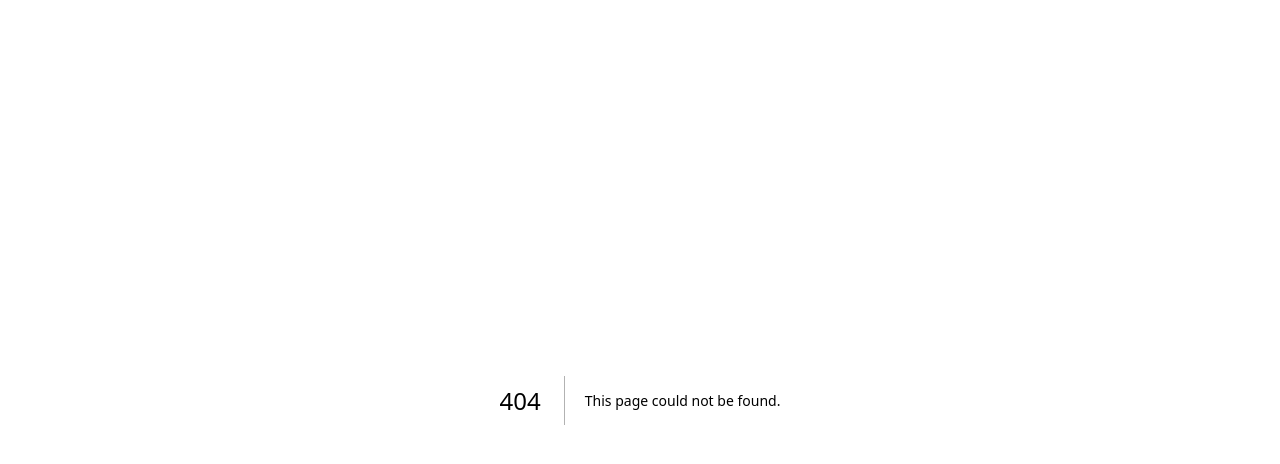
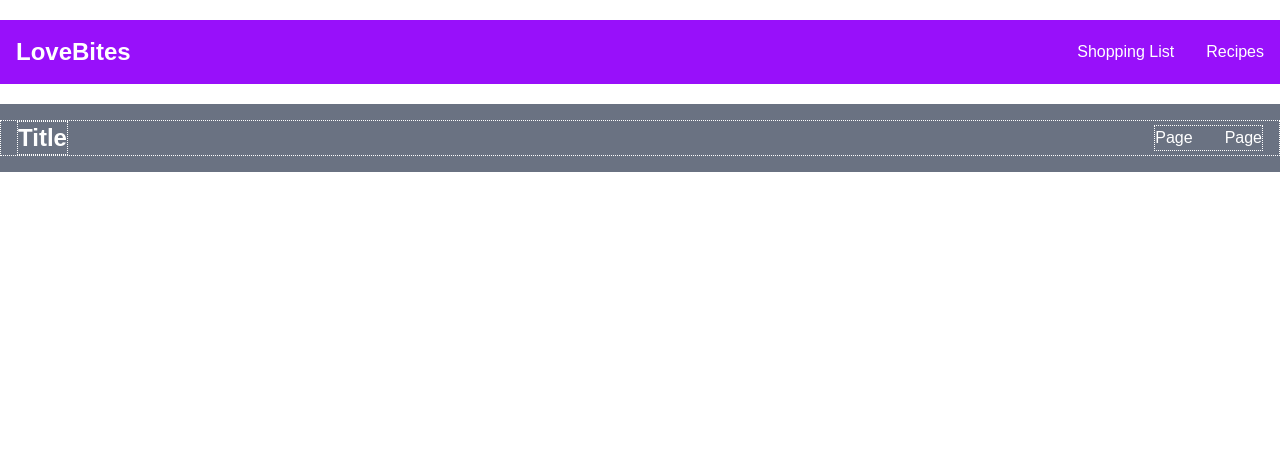
Before and after one commit to reece-davies/frontend-lab, a Next.js app: page /Navbars in a window 1280 px wide. Before the commit this address had no page. Shown: the top 464 px of the page. Built offline with nearby package versions, Linux system fonts and the light colour scheme.

Commit message:
Added Navbars page

```diff
--- /dev/null
+++ b/app/Navbars/page.js
@@ -0,0 +1,42 @@
+
+export default function Navbars() {
+    return (
+        <div>
+            <div className="m-5" />
+
+            <nav className="bg-purple-600 text-white py-4">
+                <div className="max-w-screen-xl mx-auto px-4 flex justify-between items-center">
+                    <div className="text-2xl font-semibold">
+                    <a href="/">LoveBites</a>
+                    </div>
+                    <ul className="flex space-x-8">
+                    <li>
+                        <a href="/">Shopping List</a>
+                    </li>
+                    <li>
+                        <a href="/recipes">Recipes</a>
+                    </li>
+                    </ul>
+                </div>
+            </nav>
+
+            <div className="m-5" />
+
+            <nav className="bg-gray-500 text-white py-4">
+                <div className="max-w-screen-xl mx-auto px-4 flex justify-between items-center border-dotted border-1">
+                    <div className="text-2xl font-semibold border-dotted border-1">
+                    <a href="/">Title</a>
+                    </div>
+                    <ul className="flex space-x-8 border-dotted border-1">
+                    <li>
+                        <a href="/">Page</a>
+                    </li>
+                    <li>
+                        <a href="/">Page</a>
+                    </li>
+                    </ul>
+                </div>
+            </nav>
+        </div>
+    );
+  }
--- a/app/page.js
+++ b/app/page.js
@@ -6,8 +6,8 @@
       <h1 className="text-xl">Page list</h1>
       <ul>
         <li><Link className="text-blue-600 underline hover:text-blue-800" href="/CenterDiv">CenterDiv</Link></li>
-        <li><Link className="text-blue-600 underline hover:text-blue-800" href="/">Itm2</Link></li>
-        <li><Link className="text-blue-600 underline hover:text-blue-800" href="/">Itm3</Link></li>
+        <li><Link className="text-blue-600 underline hover:text-blue-800" href="/Navbars">Navbars</Link></li>
+        <li><Link className="text-blue-600 underline hover:text-blue-800" href="/">Itm</Link></li>
       </ul>
     </div>
   );
```
